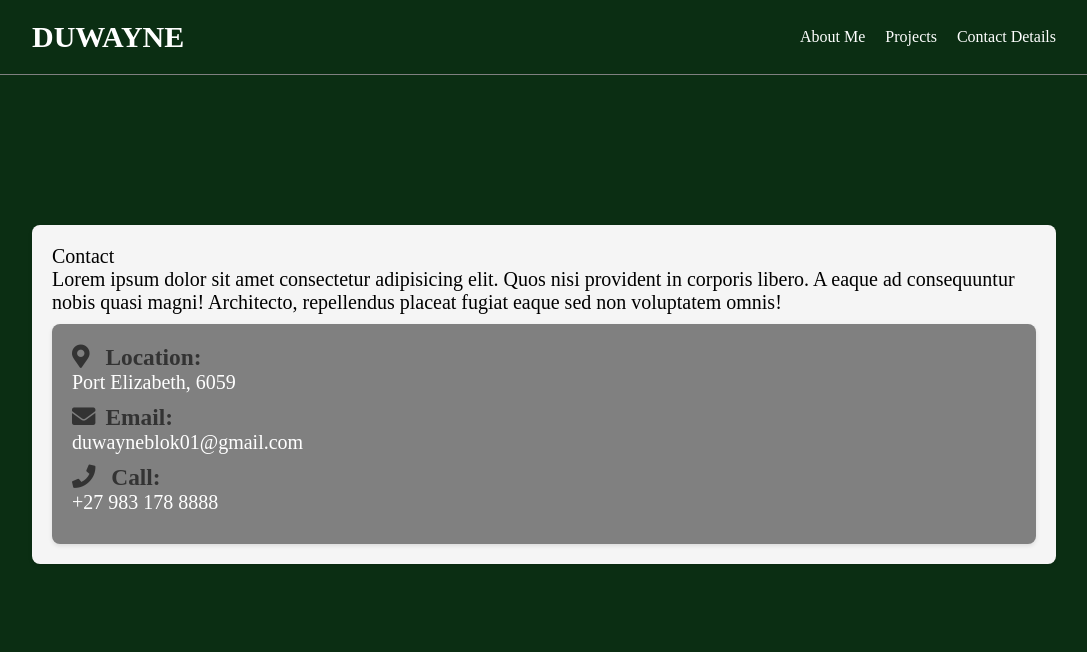
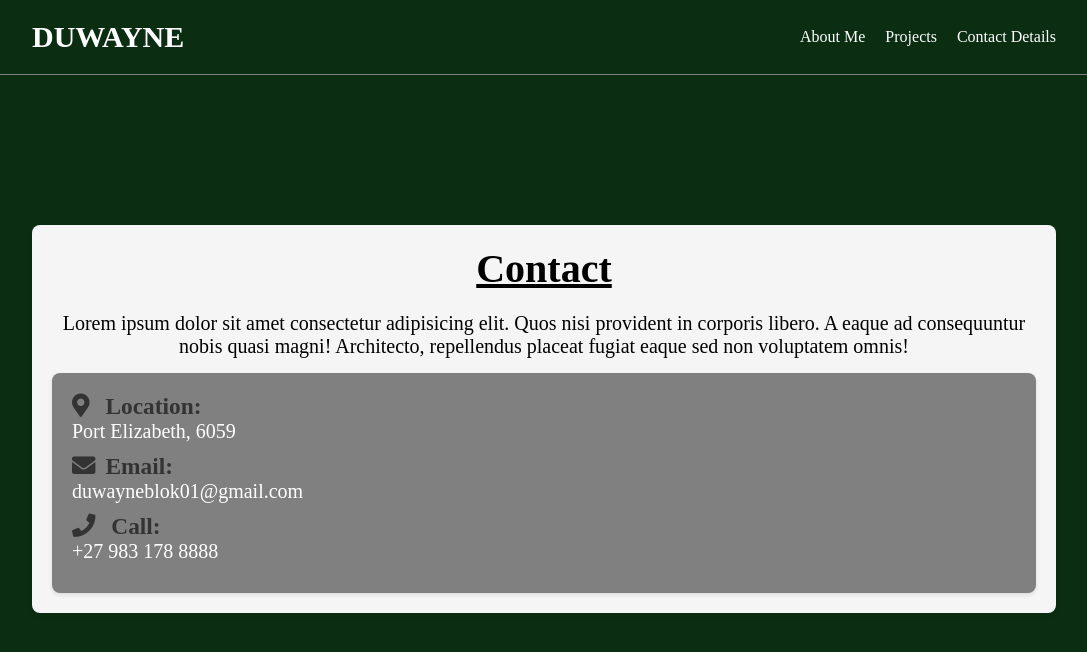
Before and after one commit to DFBlok/DFBlok.github.io, a plain HTML site: page contact.html in a window 1280 px wide. Shown: the whole page, without its empty margins (96-1183 px from the left). Drawn offline with Linux system fonts and the light colour scheme.

Commit message:
contact page update 2

```diff
--- a/contact.html
+++ b/contact.html
@@ -24,12 +24,15 @@
     </header>
     <div class="wrapper">
         <main id="main">
-            <h1></h1>Contact</h1>
+            <div class="contact-header">
+            <h1>Contact</h1>
             <p>Lorem ipsum dolor sit amet consectetur adipisicing elit. Quos nisi provident in corporis libero. A eaque ad consequuntur nobis quasi magni! Architecto,
                  repellendus placeat fugiat eaque sed non voluptatem omnis!
             </p>
+            </div>
+
             <div class="contact-info">
-                            <h3><i class="fas fa-map-marker-alt"></i> Location:</h3>
+            <h3><i class="fas fa-map-marker-alt"></i> Location:</h3>
             <p>Port Elizabeth, 6059</p>
             <h3><i class="fas fa-envelope"></i>Email:</h3>
             <p>duwayneblok01@gmail.com</p>
--- a/style.css
+++ b/style.css
@@ -174,3 +174,16 @@ nav ul li a{
     box-shadow: 0 2px 4px rgba(0, 0, 0, 0.1);
     font-size: 20px;
 }
+
+
+.contact-header h1 {
+    margin: 0;
+    text-decoration: underline;
+    padding-bottom: 20px;
+    text-align: center;
+}
+
+.contact-header p{
+    text-align: center;
+    padding-bottom: 5px;
+}
```
